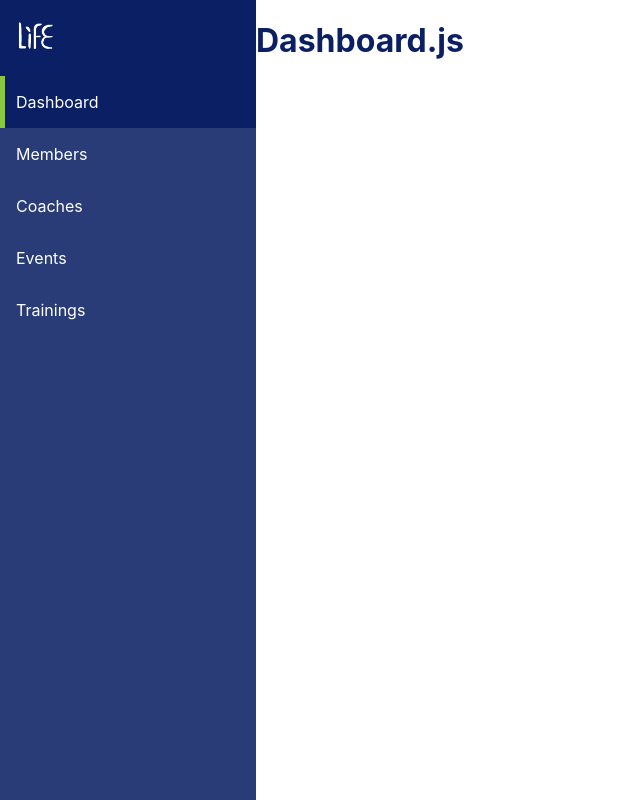
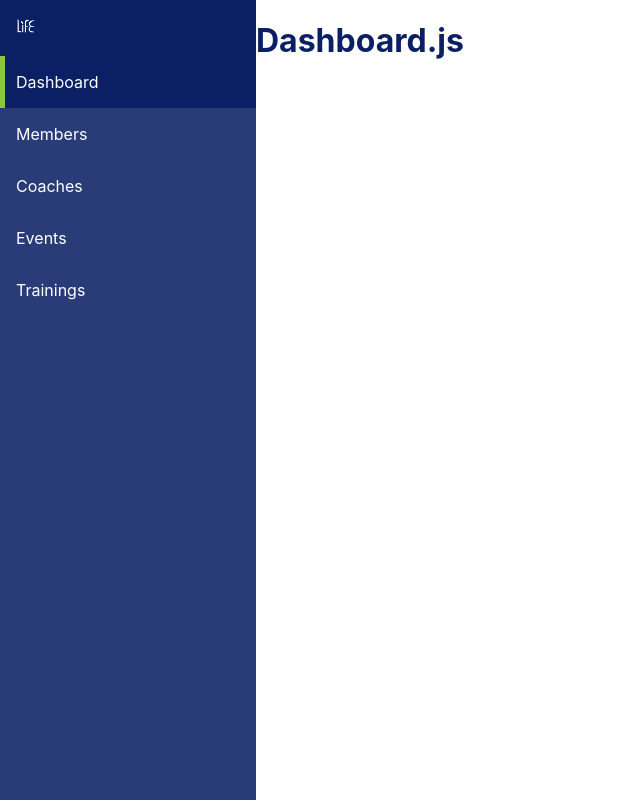
Before and after one commit to idlefrenchfry/LIFE-React, a React (Create React App) app: page / in a window 1280 px wide. Shown: the whole page, without its empty margins (0-640 px from the left). Built offline with nearby package versions, Linux system fonts and the light colour scheme.

Commit message:
Changed logo image

```diff
--- a/src/App.css
+++ b/src/App.css
@@ -58,7 +58,7 @@ nav > a:first-child {
 }
 
 nav > a:first-child img {
-    height: 40px;
+    height: 20px;
 }
 
 nav a, nav a:hover {
```
